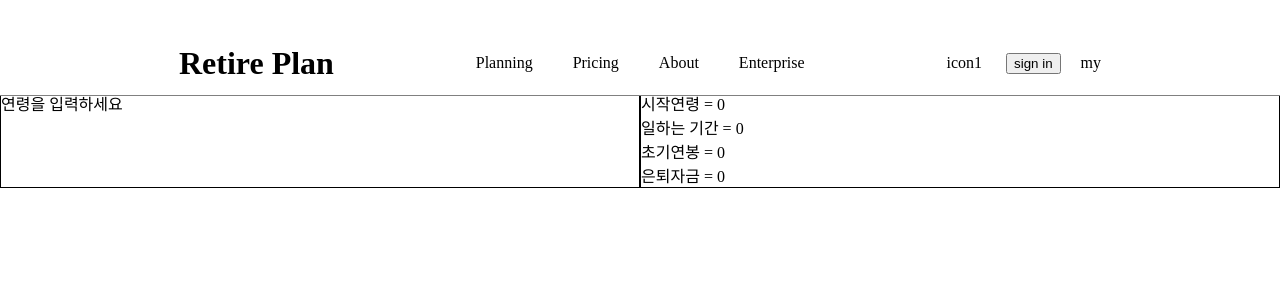
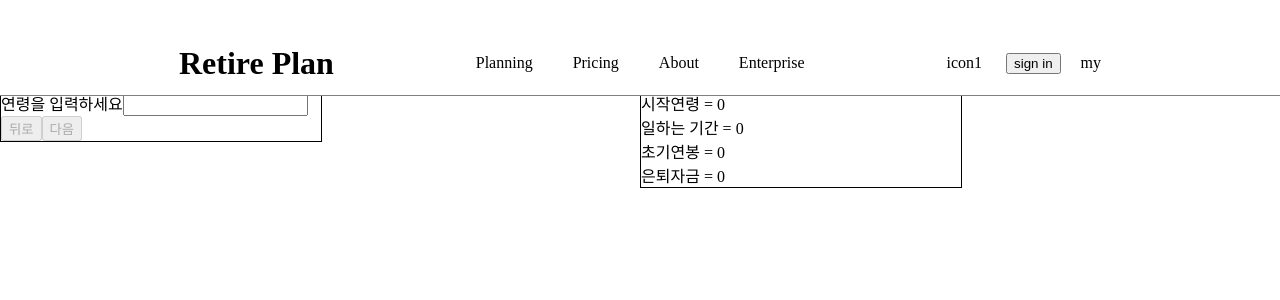
Before and after one commit to karmina-H/Retire-Plan, a React (Create React App) app: page /calculate in a window 1280 px wide. Shown: the top 300 px of the page. Built offline with nearby package versions, Linux system fonts and the light colour scheme.

Commit message:
get-info

```diff
--- a/src/App.js
+++ b/src/App.js
@@ -10,15 +10,14 @@ import Enter from './pages/Enterprise/enter';
 import Planning from './pages/planning/planning';
 import Pricing from './pages/pricing/pricing';
 import Sign_in from './pages/signin/sign_in';
+import Result from './pages/result/result';
 
-import { useState } from 'react';
 
 function App() {
-  const [rock, setRock] = useState(false);
   return (
       <div>
         <BrowserRouter>
-          <Header rock = {rock}/>
+          <Header />
             <Routes>
               <Route path="/" element={<Home />} />
               <Route path="/what" element={<What />} />
@@ -28,6 +27,7 @@ function App() {
               <Route path="/planning" element={<Planning />} />
               <Route path="/pricing" element={<Pricing />} />
               <Route path="/sign_in" element={<Sign_in />} />
+              <Route path="/result" element={<Result />} />
            </Routes>
         </BrowserRouter>
       </div>
--- a/src/pages/calculate/calculate.css
+++ b/src/pages/calculate/calculate.css
@@ -1,6 +1,16 @@
 #calculate-container{
+    display: flex;
+}
+
+#cal_outer{
     margin-top: 7%;
 }
-#cal-content{
-    display: flex;
+
+
+#cal-content1{
+    width: 50%;
 }
+
+#cal-content2{
+    width: 50%;
+}
--- a/src/pages/calculate/calculate.jsx
+++ b/src/pages/calculate/calculate.jsx
@@ -2,6 +2,7 @@ import './calculate.css'
 import { useState } from 'react'
 import User_input from './user_input';
 import User_output from './user_ouput';
+import { Link } from 'react-router-dom';
 
 
 const Calculate = () =>{
@@ -11,17 +12,27 @@ const Calculate = () =>{
     const [initial_salary_before_tax, setinitial_salary_before_tax] = useState(0);
     const [startneeded_amount_age, setstartneeded_amount_age] = useState(0);
 
+
         return(
-            <div id='calculate-container'>
-                <div id="cal-content">
-                <User_input  setStart_age={setStart_age} setworking_years={setworking_years}
-                setinitial_salary_before_tax={setinitial_salary_before_tax} setstartneeded_amount_age={setstartneeded_amount_age}/>
-                <User_output start_age={start_age} working_years={working_years} initial_salary_before_tax={initial_salary_before_tax}
-                startneeded_amount_age= {startneeded_amount_age}></User_output>
+            <div id="cal_outer">
+                <div id='calculate-container'>
+                    <div id="cal-content1">
+                        <User_input  setStart_age={setStart_age} setworking_years={setworking_years}
+                            setinitial_salary_before_tax={setinitial_salary_before_tax} setstartneeded_amount_age={setstartneeded_amount_age} />
+                        </div>
+                    <div id="cal-content2">
+                        <User_output start_age={start_age} working_years={working_years} initial_salary_before_tax={initial_salary_before_tax}
+                        startneeded_amount_age= {startneeded_amount_age}></User_output>
+                    </div>
                 </div>
             </div>
 
         );
 }
 
+const Linktoresult = (props) => {
+    return <Link to="/result"></Link>
+}
+
+
 export default Calculate;
--- a/src/pages/calculate/user_input.jsx
+++ b/src/pages/calculate/user_input.jsx
@@ -1,66 +1,167 @@
-import './user_input.css'
+import './user_input.css';
+import { useState } from 'react';
+import { Link } from 'react-router-dom';
+
+const User_input = (props) => {
+    const [current_page, setCurrent_page] = useState(1);
+    const [isValidInput, setIsValidInput] = useState(false); // 수정
+
+    const nextPage = () => {
+        if (isValidInput && current_page < 4) {
+            setCurrent_page(prev => prev + 1);
+        }
+    };
+
+    const prevPage = () => setCurrent_page(prev => prev - 1);
+
+    return (
+        <div id='user-input-container'>
+            {current_page === 1 && <Getage setStart_age={props.setStart_age} setCurrent_page={setCurrent_page} setIsValidInput={setIsValidInput} />}
+            {current_page === 2 && <Getyears setworking_years={props.setworking_years} setCurrent_page={setCurrent_page} setIsValidInput={setIsValidInput} />}
+            {current_page === 3 && <Getsalary setinitial_salary_before_tax={props.setinitial_salary_before_tax} setCurrent_page={setCurrent_page} setIsValidInput={setIsValidInput} />}
+            {current_page === 4 && <Getamount setstartneeded_amount_age={props.setstartneeded_amount_age} setCurrent_page={setCurrent_page} setIsValidInput={setIsValidInput} />}
+
+            <div>
+                <Back_button current_page={current_page} prevPage={prevPage} />
+                {current_page === 4 ? <Cal_button isValidInput={isValidInput}/> : <Next_button nextPage={nextPage} isValidInput={isValidInput} />}
+            </div>
+        </div>
+    );
+};
+
+const Next_button = ({ nextPage, isValidInput }) => {
+    return <button onClick={nextPage} disabled={!isValidInput}>다음</button>;
+};
+
+const Cal_button = ({isValidInput}) => {
+    return <Link to="/result" ><button disabled={!isValidInput}>계산하기</button></Link>;
+};
+
+const Back_button = ({ current_page, prevPage }) => {
+    return <button onClick={prevPage} disabled={current_page === 1}>뒤로</button>;
+};
+
+const validatePositiveNumber = (value) => {
+    const number = parseFloat(value);
+    return !isNaN(number) && number > 0;
+};
+
+const Getage = (props) => {
+    const [errorMessage, setErrorMessage] = useState("");
+    const [inputValue, setInputValue] = useState(""); // 수정
+
+    const handleInputChange = (e) => {
+        setInputValue(e.target.value); // 수정
+
+        if (validatePositiveNumber(e.target.value)) {
+            props.setStart_age(e.target.value);
+            setErrorMessage("");
+            props.setIsValidInput(true);
+        } else {
+            setErrorMessage("올바른 숫자를 입력하세요");
+            props.setIsValidInput(false);
+        }
+    };
+
+    return (
+        <div>
+            연령을 입력하세요
+            <input type="number" value={inputValue} onChange={handleInputChange} />
+            {errorMessage && <p>{errorMessage}</p>}
+        </div>
+    );
+};
 
 
-const User_input = (props) =>{
 
-    const current_page = 1;
+const Getyears = (props) => {
+    const [errorMessage, setErrorMessage] = useState("");
+    const [inputValue, setInputValue] = useState(""); // 수정
+    if(inputValue === ""){
+        props.setIsValidInput(false);
+    }
+
+    const handleInputChange = (e) => {
+        setInputValue(e.target.value); // 수정
 
 
-                if(current_page === 1){
-                    return(  <div id='user-input-container'><Getage setStart_age={props.setStart_age}/> </div>);
-                }else if(current_page=== 2){
+        if (validatePositiveNumber(e.target.value)) {
+            props.setworking_years(e.target.value);
+            setErrorMessage("");
+            props.setIsValidInput(true);
+        } else {
+            setErrorMessage("올바른 숫자를 입력하세요");
+            props.setIsValidInput(false);
+        }
+    };
 
-                    return(  <div id='user-input-container'><Getyears setworking_years={props.setworking_years}/></div>);
-                }else if(current_page === 3){
+    return (
+        <div>
+            일하는 기간을 입력하세요
+            <input type="number" value={inputValue} onChange={handleInputChange} />
+            {errorMessage && <p>{errorMessage}</p>}
+        </div>
+    );
+};
 
-                    return(  <div id='user-input-container'><Getsalary setinitial_salary_before_tax={props.setinitial_salary_before_tax}/> </div>);
-                }else{
-                    return(  <div id='user-input-container'><Getamount setStartsetinitial_salary_before_tax_age={props.setinitial_salary_before_tax}/> </div>);
+const Getsalary = (props) => {
+    const [errorMessage, setErrorMessage] = useState("");
+    const [inputValue, setInputValue] = useState(""); // 수정
+    if(inputValue === ""){
+        props.setIsValidInput(false);
     }
 
+    const handleInputChange = (e) => {
+        setInputValue(e.target.value); // 수정
 
+        if (validatePositiveNumber(e.target.value)) {
+            props.setinitial_salary_before_tax(e.target.value);
+            setErrorMessage("");
+            props.setIsValidInput(true);
+        } else {
+            setErrorMessage("올바른 숫자를 입력하세요");
+            props.setIsValidInput(false);
+        }
+    };
+
+    return (
+        <div>
+            연봉을 입력하세요
+            <input type="number" value={inputValue} onChange={handleInputChange} />
+            {errorMessage && <p>{errorMessage}</p>}
+        </div>
+    );
+};
+
+const Getamount = (props) => {
+    const [errorMessage, setErrorMessage] = useState("");
+    const [inputValue, setInputValue] = useState(""); // 수정
+    if(inputValue === ""){
+        props.setIsValidInput(false);
     }
 
-const Getyears = (props) =>{
-    props.setworking_years(0);
+    const handleInputChange = (e) => {
+        setInputValue(e.target.value); // 수정
 
-    return(
-        <div>
-        일하는 기간을 입력하세요
-        </div>
+        if (validatePositiveNumber(e.target.value)) {
+            props.setstartneeded_amount_age(e.target.value);
+            setErrorMessage("");
+            props.setIsValidInput(true);
+        } else {
+            setErrorMessage("올바른 숫자를 입력하세요");
+            props.setIsValidInput(false);
+        }
+    };
 
-    );
-}
-
-const Getsalary = (props) =>{
-    props.setinitial_salary_before_tax(0);
-
-    return(
-        <div>
-       연봉을 입력하세요
-        </div>
-
-    );
-}
-const Getamount = (props) =>{
-    props.setStartsetinitial_salary_before_tax_age(0);
-    return(
+    return (
         <div>
             필요 은퇴자금을 입력하세요
+            <input type="number" value={inputValue} onChange={handleInputChange} />
+            {errorMessage && <p>{errorMessage}</p>}
         </div>
-
     );
-}
+};
 
 
-const Getage = (props) =>{
 
-    props.setStart_age(0);
-    return(
-         <div>
-       연령을 입력하세요
-        </div>
-
-    );
-}
 export default User_input;
--- /dev/null
+++ b/src/pages/result/result.css
@@ -0,0 +1,3 @@
+#result-container{
+    margin-top: 7%;
+}
--- /dev/null
+++ b/src/pages/result/result.jsx
@@ -0,0 +1,13 @@
+import './result.css'
+import React from "react";
+
+
+const Result = () => {
+        return(
+            <div id="result-container">
+                임시 페이지 -  result
+            </div>
+        );
+}
+
+export default Result;
```
Lines whose indentation alone changed are shown as unchanged.
